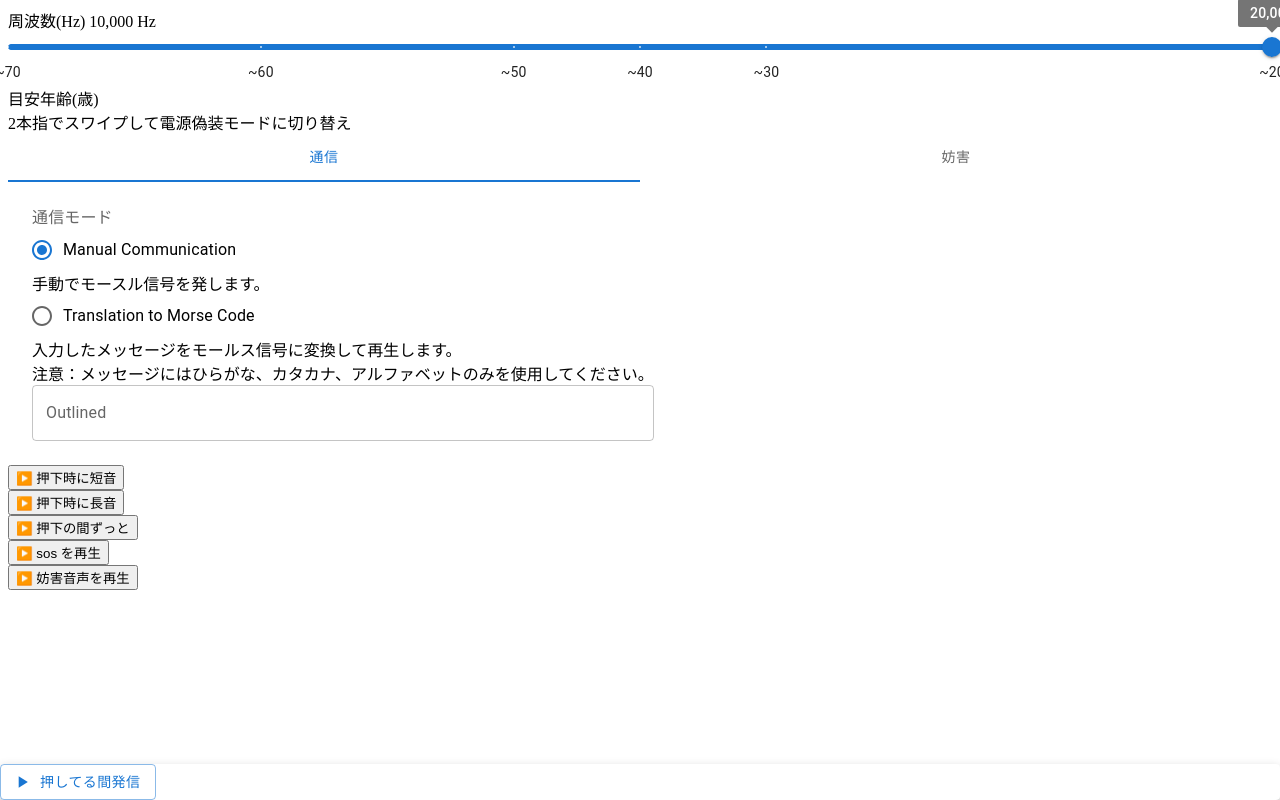
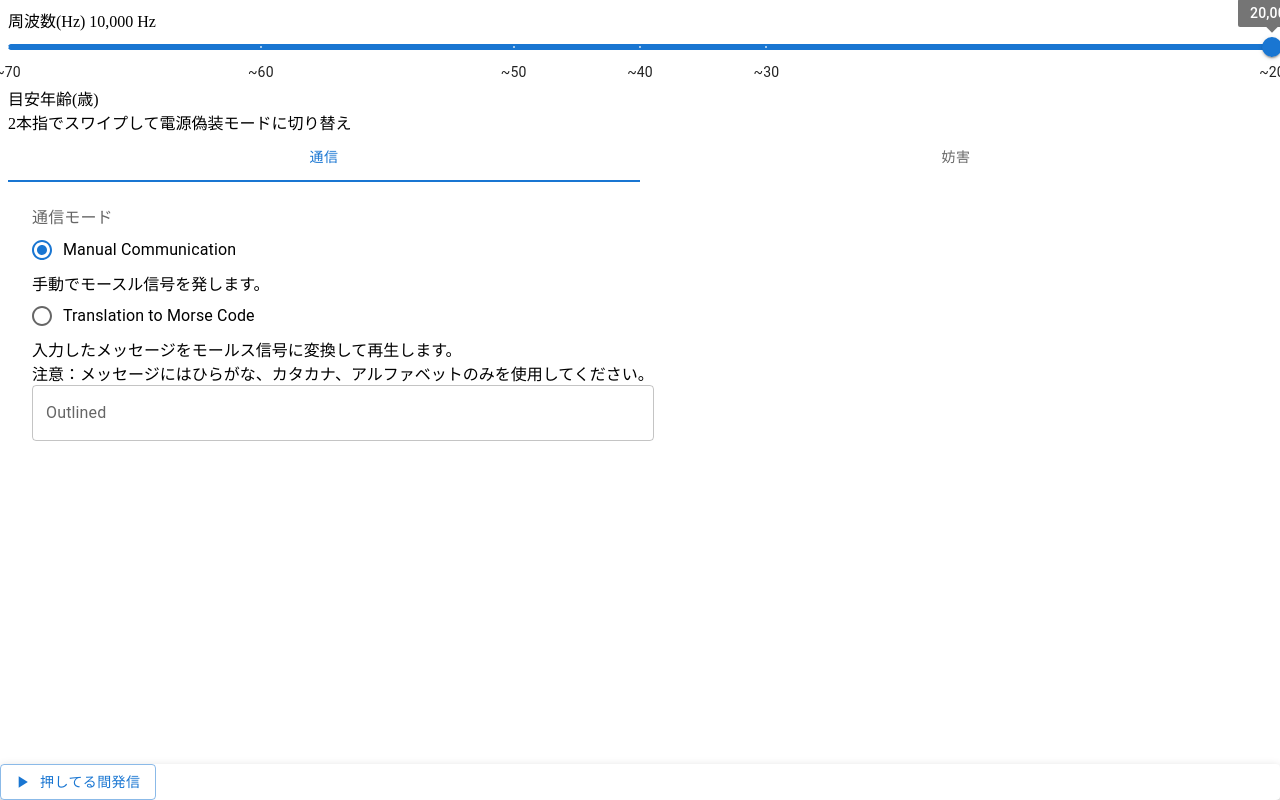
Before and after one commit to nagohachi/tsukutte-asobu2023, a React (Vite) app: page / in a window 1280 px wide. Shown: the top 800 px of the page. Built offline with nearby package versions, Linux system fonts and the light colour scheme.

Commit message:
ボタン押すと音が鳴る

```diff
--- a/src/App.tsx
+++ b/src/App.tsx
@@ -1,13 +1,13 @@
 import "./App.css";
 import FrequencyBar from "./ FrequencyBar";
 import MenuTabs from "./MenuTabs";
-import {
-  PlaySoundForFixedTime,
-  PlaySoundForFreeTime,
-  PlaySoundMusic
-} from "./PlaySound";
-import { shortToneSeconds, longToneSeconds, frequency } from "./Params";
-import { TextToMorse } from "./TextToMorse";
+// import {
+//   PlaySoundForFixedTime,
+//   PlaySoundForFreeTime,
+//   PlaySoundMusic
+// } from "./PlaySound";
+// import { shortToneSeconds, longToneSeconds, frequency } from "./Params";
+// import { TextToMorse } from "./TextToMorse";
 import "./App.css";
 
 function App() {
@@ -16,7 +16,7 @@ function App() {
       <FrequencyBar />
       <div>2本指でスワイプして電源偽装モードに切り替え</div>
       <MenuTabs />
-      <div>
+      {/* <div>
         <PlaySoundForFixedTime
           value="押下時に短音"
           seconds={shortToneSeconds}
@@ -38,7 +38,7 @@ function App() {
       </div>
       <div>
         <PlaySoundMusic value="妨害音声を再生" />
-      </div>
+      </div> */}
     </>
   );
 }
--- a/src/Footer.tsx
+++ b/src/Footer.tsx
@@ -1,21 +1,34 @@
 import Paper from "@mui/material/Paper";
-import Button from "@mui/material/Button";
-import PlayArrowIcon from "@mui/icons-material/PlayArrow";
+import { PlaySoundForFreeTime, PlaySoundMusic } from "./PlaySound";
+import { TextToMorse } from "./TextToMorse";
 
 type FooterProps = {
-  mode: "normal" | "sabotage";
+  mode: string;
 };
 
 const Footer = ({ mode }: FooterProps) => {
-  const buttonText = mode == "normal" ? "押してる間発信" : "妨害音声を再生";
+  const buttonText =
+    mode === "manual-communication" || mode === "translation-to-morse-code"
+      ? "押してる間発信"
+      : "妨害音声を再生";
   return (
     <Paper
       sx={{ position: "fixed", bottom: 0, left: 0, right: 0 }}
       elevation={3}
     >
-      <Button variant="outlined" startIcon={<PlayArrowIcon />}>
+      {/* <Button variant="outlined" startIcon={<PlayArrowIcon />}>
         {buttonText}
-      </Button>
+      </Button> */}
+      {mode === "manual-communication" && (
+        <PlaySoundForFreeTime value={buttonText} frequency={7040} />
+      )}
+      {mode === "translation-to-morse-code" && (
+        <TextToMorse text={"sos"} value={buttonText} />
+      )}
+      {mode === "abrasive-mosquitone" && <PlaySoundMusic value={buttonText} />}
+      {mode === "fake-listening-problems" && (
+        <PlaySoundMusic value={buttonText} />
+      )}
     </Paper>
   );
 };
--- a/src/MenuTabs.tsx
+++ b/src/MenuTabs.tsx
@@ -9,6 +9,7 @@ import FormLabel from "@mui/material/FormLabel";
 import Box from "@mui/material/Box";
 import TextField from "@mui/material/TextField";
 import Footer from "./Footer";
+import { useState } from "react";
 
 interface TabPanelProps {
   children?: React.ReactNode;
@@ -32,7 +33,12 @@ const CustomTabPanel = (props: TabPanelProps) => {
   );
 };
 
-const NormalMode = () => {
+type ModeProps = {
+  subMode: string;
+  onClick: any;
+};
+
+const NormalMode = ({ subMode, onClick }: ModeProps) => {
   return (
     <>
       <FormControl>
@@ -41,8 +47,9 @@ const NormalMode = () => {
         </FormLabel>
         <RadioGroup
           aria-labelledby="normal-mode-radio-buttons-group-label"
-          defaultValue="manual-communication"
           name="radio-buttons-group"
+          value={subMode}
+          onChange={onClick}
         >
           <FormControlLabel
             value="manual-communication"
@@ -65,16 +72,18 @@ const NormalMode = () => {
   );
 };
 
-const SabotageMode = () => {
+const SabotageMode = ({ subMode, onClick }: ModeProps) => {
   return (
+    <>
       <FormControl>
         <FormLabel id="sabotage-mode-radio-buttons-group-label">
           妨害モード
         </FormLabel>
         <RadioGroup
           aria-labelledby="sabotage-mode-radio-buttons-group-label"
-        defaultValue="abrasive-mosquitone"
           name="radio-buttons-group"
+          value={subMode}
+          onChange={onClick}
         >
           <FormControlLabel
             value="abrasive-mosquitone"
@@ -92,23 +101,32 @@ const SabotageMode = () => {
           注意：周波数の設定に関わらず、誰にでも聞こえる音声が再生されます。
         </RadioGroup>
       </FormControl>
+    </>
   );
 };
 
 const MenuTabs = () => {
+  // normal or sabotage
   const [value, setValue] = React.useState(0);
-
-  const handleChange = (event: React.SyntheticEvent, newValue: number) => {
+  const handleChangeValue = (_: React.SyntheticEvent, newValue: number) => {
     setValue(newValue);
+    newValue == 0
+      ? setSubMode("manual-communication")
+      : setSubMode("abrasive-mosquitone");
   };
 
-  const mode = value == 0 ? "normal" : "sabotage";
+  // 各モード内のラジオボタン
+  const [subMode, setSubMode] = useState("manual-communication");
+
+  const handleChangeSubMode = (_: React.SyntheticEvent, newValue: string) => {
+    setSubMode(newValue);
+  };
 
   return (
     <>
       <Tabs
         value={value}
-        onChange={handleChange}
+        onChange={handleChangeValue}
         aria-label="menu tabs"
         variant="fullWidth"
       >
@@ -116,12 +134,12 @@ const MenuTabs = () => {
         <Tab label="妨害" />
       </Tabs>
       <CustomTabPanel value={value} index={0}>
-        <NormalMode />
+        <NormalMode subMode={subMode} onClick={handleChangeSubMode} />
       </CustomTabPanel>
       <CustomTabPanel value={value} index={1}>
-        <SabotageMode />
+        <SabotageMode subMode={subMode} onClick={handleChangeSubMode} />
       </CustomTabPanel>
-      <Footer mode={mode} />
+      <Footer mode={subMode} />
     </>
   );
 };
--- a/src/PlaySound.tsx
+++ b/src/PlaySound.tsx
@@ -1,5 +1,7 @@
 import { useState } from "react";
 import { shortToneSeconds, longToneSeconds } from "./Params";
+import Button from "@mui/material/Button";
+import PlayArrowIcon from "@mui/icons-material/PlayArrow";
 
 /**
  * seconds 秒間、frequency Hz の音を鳴らす
@@ -56,7 +58,7 @@ interface PlayMusicProps {
 export function PlaySoundForFixedTime({
   value,
   seconds,
-  frequency,
+  frequency
 }: PlaySoundProps) {
   if (!seconds) return;
 
@@ -97,30 +99,35 @@ export function PlaySoundForFreeTime({ value, frequency }: PlaySoundProps) {
   };
 
   return (
-    <button
+    <Button
+      variant="outlined"
+      startIcon={<PlayArrowIcon />}
       className="play__btn"
       onMouseDown={startOscillator}
       onMouseUp={stopOscillator}
       onMouseLeave={stopOscillator}
     >
-      ▶️ {value}
-    </button>
+      {value}
+    </Button>
   );
 }
 
 /**
  * @param {string} value ボタンに表示する文字列
  */
-export function PlaySoundMusic({
-  value,
-}: PlayMusicProps) {
+export function PlaySoundMusic({ value }: PlayMusicProps) {
   const music = (_: React.MouseEvent<HTMLButtonElement>) => {
     const audio = new Audio("src/musics/example.mp3");
     audio.play();
   };
   return (
-    <button className="play__btn" onClick={music}>
-      ▶️ {value}
-    </button>
+    <Button
+      variant="outlined"
+      startIcon={<PlayArrowIcon />}
+      className="play__btn"
+      onClick={music}
+    >
+      {value}
+    </Button>
   );
 }
--- a/src/TextToMorse.tsx
+++ b/src/TextToMorse.tsx
@@ -1,5 +1,7 @@
 import { generateShortTone, generateLongTone } from "./PlaySound";
 import { frequency, spaceBetweenCharsMilliseconds } from "./Params";
+import Button from "@mui/material/Button";
+import PlayArrowIcon from "@mui/icons-material/PlayArrow";
 
 interface CharToMorseProps {
   char: string;
@@ -193,7 +195,7 @@ const morse: { [key: string]: string } = {
   8: "11100",
   9: "11110",
   0: "11111",
-  ー: "01101",
+  ー: "01101"
 };
 
 /**
@@ -223,9 +225,10 @@ async function CharToMorse({ char }: CharToMorseProps) {
 
 type TextToMorseProps = {
   text: string;
+  value: string;
 };
 
-export function TextToMorse({ text }: TextToMorseProps) {
+export function TextToMorse({ text, value }: TextToMorseProps) {
   const handleMousedown = async (_: React.MouseEvent<HTMLButtonElement>) => {
     for (let char of text) {
       await CharToMorse({ char });
@@ -233,8 +236,13 @@ export function TextToMorse({ text }: TextToMorseProps) {
   };
 
   return (
-    <button className="play__btn" onClick={handleMousedown}>
-      ▶️ {text} を再生
-    </button>
+    <Button
+      variant="outlined"
+      startIcon={<PlayArrowIcon />}
+      className="play__btn"
+      onClick={handleMousedown}
+    >
+      {value}
+    </Button>
   );
 }
```
Lines whose indentation alone changed are shown as unchanged.
